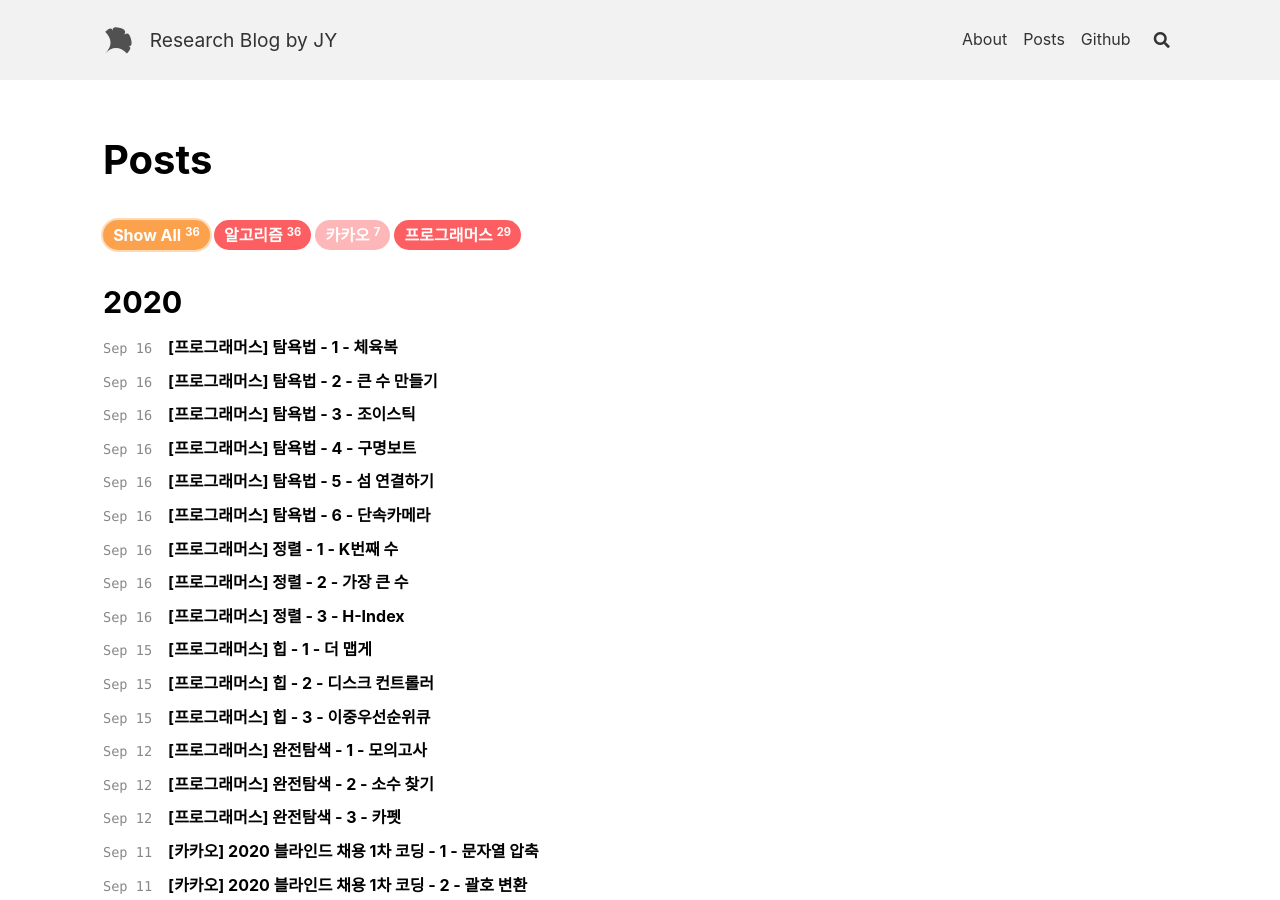
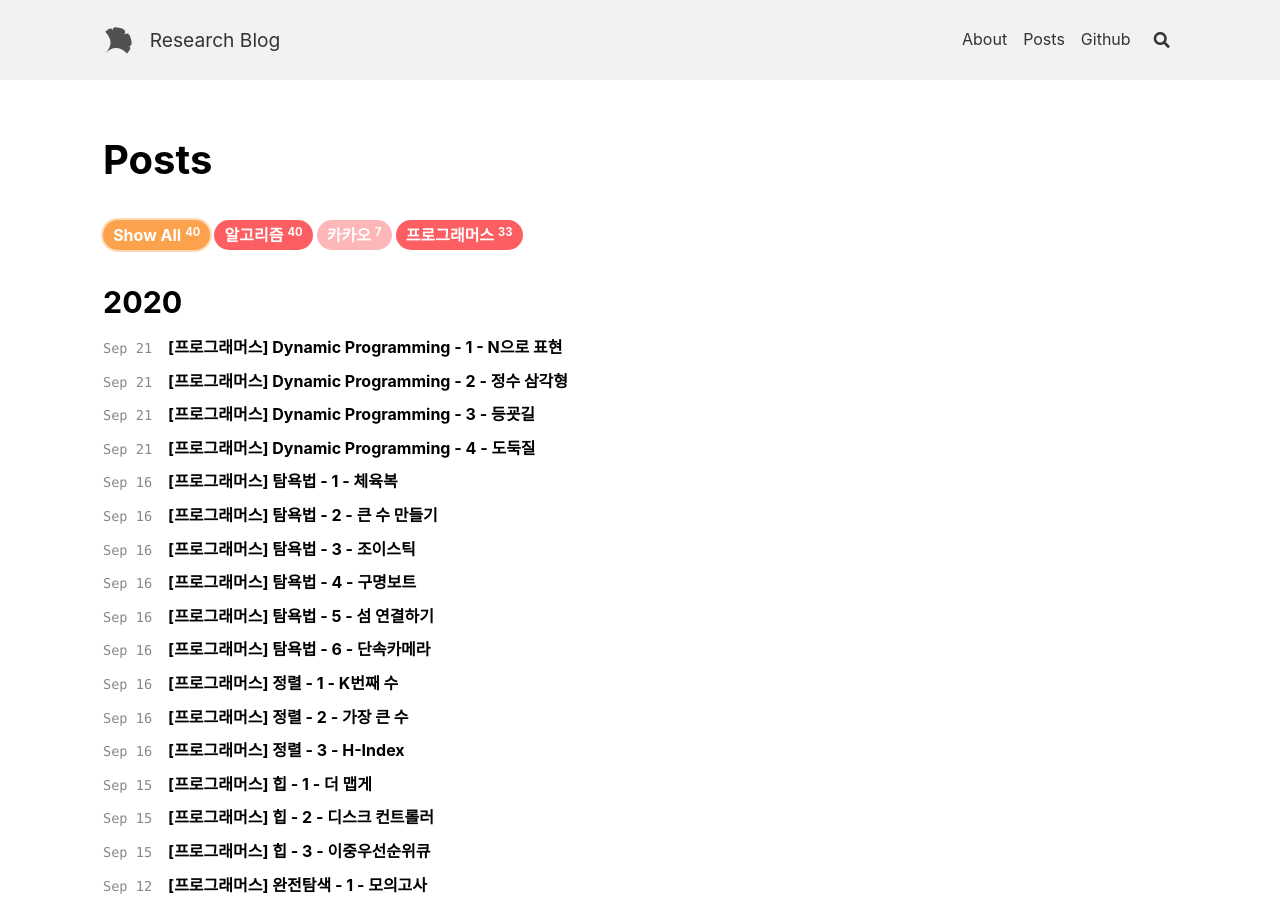
Before and after one commit to junyoung1992/junyoung1992.github.io, a Jekyll site: the page built from posts.html, in a window 1280 px wide and 900 px high. Built offline with Jekyll 4.4.1, drawn with Linux system fonts in a browser that asks for light colours; nearby versions of some CDN libraries; some of the changed lines change nothing that is shown; some of the changed text lies outside the part shown.

Commit message:
Post PSs for DP

````diff
--- a/_config.yml
+++ b/_config.yml
@@ -20,7 +20,7 @@ text_skin: default # "default" (default), "dark", "forest", "ocean", "chocolate"
 highlight_theme: default # "default" (default), "tomorrow", "tomorrow-night", "tomorrow-night-eighties", "tomorrow-night-blue", "tomorrow-night-bright"
 url     : # the base hostname & protocol for your site e.g. https://www.someone.com
 baseurl : # does not include hostname
-title   : Research Blog by JY
+title   : Research Blog
 description: > # this means to ignore newlines until "Language & timezone"
   Junyoung's Research Blog
 
--- /dev/null
+++ b/_posts/Algorithms/Programmers/dynamic-programming/2020-09-21-programmers-dp-1.md
@@ -0,0 +1,63 @@
+---
+title: "[프로그래머스] Dynamic Programming - 1 - N으로 표현"
+tags: 알고리즘 프로그래머스
+---
+
+## N으로 표현
+
+*<https://programmers.co.kr/learn/courses/30/lessons/42895>*
+
+### 문제 설명
+
+아래와 같이 5와 사칙연산만으로 12를 표현할 수 있습니다.
+
+12 = 5 + 5 + (5 / 5) + (5 / 5)<br>
+12 = 55 / 5 + 5 / 5<br>
+12 = (55 + 5) / 5<br>
+
+5를 사용한 횟수는 각각 6,5,4 입니다. 그리고 이중 가장 작은 경우는 4입니다.<br>
+이처럼 숫자 N과 number가 주어질 때, N과 사칙연산만 사용해서 표현 할 수 있는 방법 중 N 사용횟수의 최솟값을 return 하도록 solution 함수를 작성하세요.
+
+### 제한사항
+
+* N은 1 이상 9 이하입니다.
+* number는 1 이상 32,000 이하입니다.
+* 수식에는 괄호와 사칙연산만 가능하며 나누기 연산에서 나머지는 무시합니다.
+* 최솟값이 8보다 크면 -1을 return 합니다.
+
+### 입출력 예
+
+|---
+|N|number|return|
+|---
+|5|12|4|
+|2|11|3|
+
+#### 입출력 예 설명
+
+**예제 #1**
+
+문제에 나온 예와 같습니다.
+
+**예제 #2**
+
+11 = 22 / 2와 같이 2를 3번만 사용하여 표현할 수 있습니다.
+
+### 코드
+
+``` python
+def solution(N, number):
+    S = [set() for _ in range(8)]
+    for i in range(0, 8):
+        S[i].add(int(str(N)*(i+1)))
+        for j in range(i):
+            for x in S[j]:
+                for y in S[i-j-1]:
+                    S[i].add(x + y)
+                    S[i].add(x - y)
+                    S[i].add(x * y)
+                    if y != 0: S[i].add(x // y)
+        if number in S[i]:
+            return i + 1
+    return -1
+```
--- /dev/null
+++ b/_posts/Algorithms/Programmers/dynamic-programming/2020-09-21-programmers-dp-2.md
@@ -0,0 +1,40 @@
+---
+title: "[프로그래머스] Dynamic Programming - 2 - 정수 삼각형"
+tags: 알고리즘 프로그래머스
+---
+
+## 정수 삼각형
+
+*<https://programmers.co.kr/learn/courses/30/lessons/43105>*
+
+### 문제 설명
+
+<img src="https://grepp-programmers.s3.amazonaws.com/files/production/97ec02cc39/296a0863-a418-431d-9e8c-e57f7a9722ac.png" width="400px">
+
+위와 같은 삼각형의 꼭대기에서 바닥까지 이어지는 경로 중, 거쳐간 숫자의 합이 가장 큰 경우를 찾아보려고 합니다. 아래 칸으로 이동할 때는 대각선 방향으로 한 칸 오른쪽 또는 왼쪽으로만 이동 가능합니다. 예를 들어 3에서는 그 아래칸의 8 또는 1로만 이동이 가능합니다.
+
+삼각형의 정보가 담긴 배열 triangle이 매개변수로 주어질 때, 거쳐간 숫자의 최댓값을 return 하도록 solution 함수를 완성하세요.
+
+### 제한사항
+
+* 삼각형의 높이는 1 이상 500 이하입니다.
+* 삼각형을 이루고 있는 숫자는 0 이상 9,999 이하의 정수입니다.
+
+### 입출력 예
+
+|---
+|triangle|result|
+|---
+|[[7],[3,8],[8,1,0],[2,7,4,4],[4,5,2,6,5]]30|
+
+### 코드
+
+``` python
+def solution(triangle):
+    for i in range(1, len(triangle)):
+        triangle[i][0] += triangle[i-1][0]
+        for j in range(1, i):
+            triangle[i][j] += max(triangle[i-1][j-1], triangle[i-1][j])
+        triangle[i][i] += triangle[i-1][i-1]
+    return max(triangle[-1])
+```
--- /dev/null
+++ b/_posts/Algorithms/Programmers/dynamic-programming/2020-09-21-programmers-dp-3.md
@@ -0,0 +1,51 @@
+---
+title: "[프로그래머스] Dynamic Programming - 3 - 등굣길"
+tags: 알고리즘 프로그래머스
+---
+
+## 등굣길
+
+*<https://programmers.co.kr/learn/courses/30/lessons/42898>*
+
+### 문제 설명
+
+계속되는 폭우로 일부 지역이 물에 잠겼습니다. 물에 잠기지 않은 지역을 통해 학교를 가려고 합니다. 집에서 학교까지 가는 길은 m x n 크기의 격자모양으로 나타낼 수 있습니다.
+
+아래 그림은 m = 4, n = 3 인 경우입니다.
+
+<img src="https://grepp-programmers.s3.amazonaws.com/files/ybm/056f54e618/f167a3bc-e140-4fa8-a8f8-326a99e0f567.png" width="400px">
+
+가장 왼쪽 위, 즉 집이 있는 곳의 좌표는 (1, 1)로 나타내고 가장 오른쪽 아래, 즉 학교가 있는 곳의 좌표는 (m, n)으로 나타냅니다.
+
+격자의 크기 m, n과 물이 잠긴 지역의 좌표를 담은 2차원 배열 puddles이 매개변수로 주어집니다. **오른쪽과 아래쪽으로만 움직여** 집에서 학교까지 갈 수 있는 최단경로의 개수를 1,000,000,007로 나눈 나머지를 return 하도록 solution 함수를 작성해주세요.
+
+### 제한사항
+
+* 삼각형의 높이는 1 이상 500 이하입니다.
+* 삼각형을 이루고 있는 숫자는 0 이상 9,999 이하의 정수입니다.
+
+### 입출력 예
+
+|---
+|m|n|puddles|return|
+|---
+|4|3|[[2,2]]|4|
+
+#### 입출력 예 설명
+
+<img src="https://grepp-programmers.s3.amazonaws.com/files/ybm/32c67958d5/729216f3-f305-4ad1-b3b0-04c2ba0b379a.png" width="400px">
+
+### 코드
+
+``` python
+def solution(m, n, puddles):
+    plane = [[0]*(m+1) for _ in range(n+1)]
+    plane[1][0] = 1     # home, (1, 1) 이 1이 될 수 있도록
+    for x in range(1, m+1):
+        for y in range(1, n+1):
+            if [x, y] in puddles:
+                plane[y][x] = 0
+            else:
+                plane[y][x] = plane[y][x-1] + plane[y-1][x]
+    return plane[n][m] % 1000000007
+```
--- /dev/null
+++ b/_posts/Algorithms/Programmers/dynamic-programming/2020-09-21-programmers-dp-4.md
@@ -0,0 +1,47 @@
+---
+title: "[프로그래머스] Dynamic Programming - 4 - 도둑질"
+tags: 알고리즘 프로그래머스
+---
+
+## 도둑질
+
+*<https://programmers.co.kr/learn/courses/30/lessons/42897>*
+
+### 문제 설명
+
+도둑이 어느 마을을 털 계획을 하고 있습니다. 이 마을의 모든 집들은 아래 그림과 같이 동그랗게 배치되어 있습니다.
+
+<img src="https://grepp-programmers.s3.amazonaws.com/files/ybm/e7dd4f51c3/a228c73d-1cbe-4d59-bb5d-833fd18d3382.png" width="400px">
+
+각 집들은 서로 인접한 집들과 방범장치가 연결되어 있기 때문에 인접한 두 집을 털면 경보가 울립니다.
+
+각 집에 있는 돈이 담긴 배열 money가 주어질 때, 도둑이 훔칠 수 있는 돈의 최댓값을 return 하도록 solution 함수를 작성하세요.
+
+### 제한사항
+
+* 이 마을에 있는 집은 3개 이상 1,000,000개 이하입니다.
+* money 배열의 각 원소는 0 이상 1,000 이하인 정수입니다.
+
+### 입출력 예
+
+|---
+|money|return|
+|---
+|[1,2,3,1]|4|
+
+### 코드
+
+``` python
+def solution(money):
+    steal_first = [0] * len(money)
+    steal_first[0] = money[0]
+    steal_first[1] = steal_first[0]
+
+    steal_not_first = [0] * len(money)
+    steal_not_first[1] = money[1]
+
+    for i in range(2, len(money)):
+        steal_first[i] = max(steal_first[i-1], steal_first[i-2] + money[i])
+        steal_not_first[i] = max(steal_not_first[i-1], steal_not_first[i-2] + money[i])
+    return max(max(steal_first[0:-1]), max(steal_not_first))
+```
````
